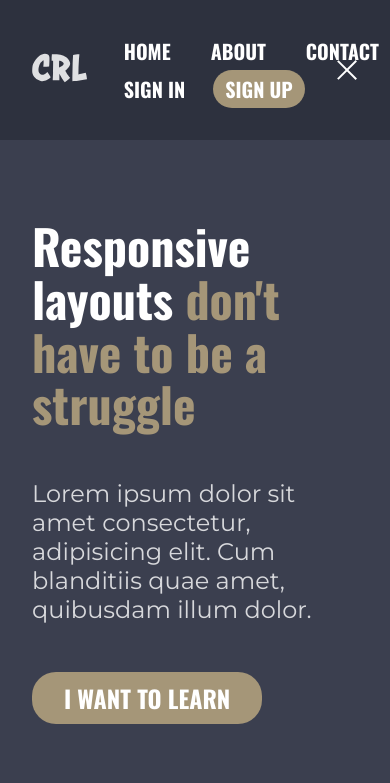
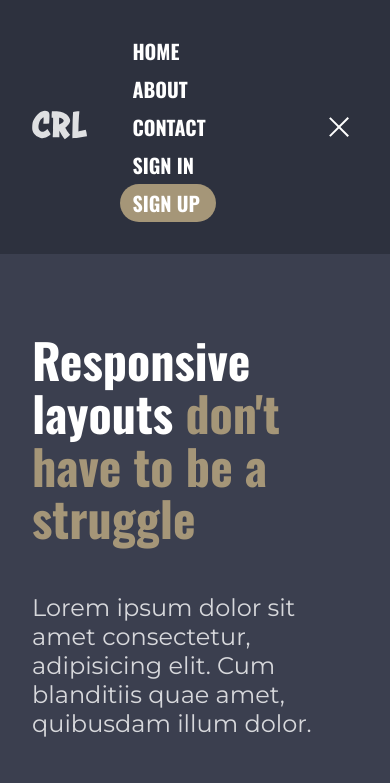
Before and after one commit to AbhishekGMV/Responsive-layouts-challenge, a plain HTML site: page index.html in a window 390 px wide. Both pictures are taken after a click on the element 345 px from the left and 49 px from the top of the page. Shown: the top 783 px of the page. Drawn offline with nearby package versions, Linux system fonts and the light colour scheme.

Commit message:
Hamburger menu fix

```diff
--- a/style.css
+++ b/style.css
@@ -80,6 +80,10 @@ ul {
   width: 60%;
   justify-content: space-between;
   align-items: center;
+}
+
+.burger-menu {
+  padding: 0.5rem;
 }
 
 .burger-menu > span {
@@ -258,6 +262,21 @@ ul {
 
   .nav__list {
     display: none;
+    margin-top: auto;
+    margin-left: auto;
+  }
+
+  .nav__list--primary,
+  .nav__list--secondary {
+    display: block;
+  }
+
+  .nav__item {
+    max-width: 6rem;
+  }
+
+  .nav__item + .nav__item {
+    margin: 0;
   }
 
   .hero {
@@ -300,6 +319,15 @@ ul {
   .sidebar {
     width: 100%;
     display: flex;
+  }
+
+  .sidebar__header {
+    padding: 0.25rem;
+    font-size: 1.25rem;
+  }
+  .sidebar__text {
+    font-size: 1rem;
+    padding: 1rem;
   }
 
   .footer {
```
